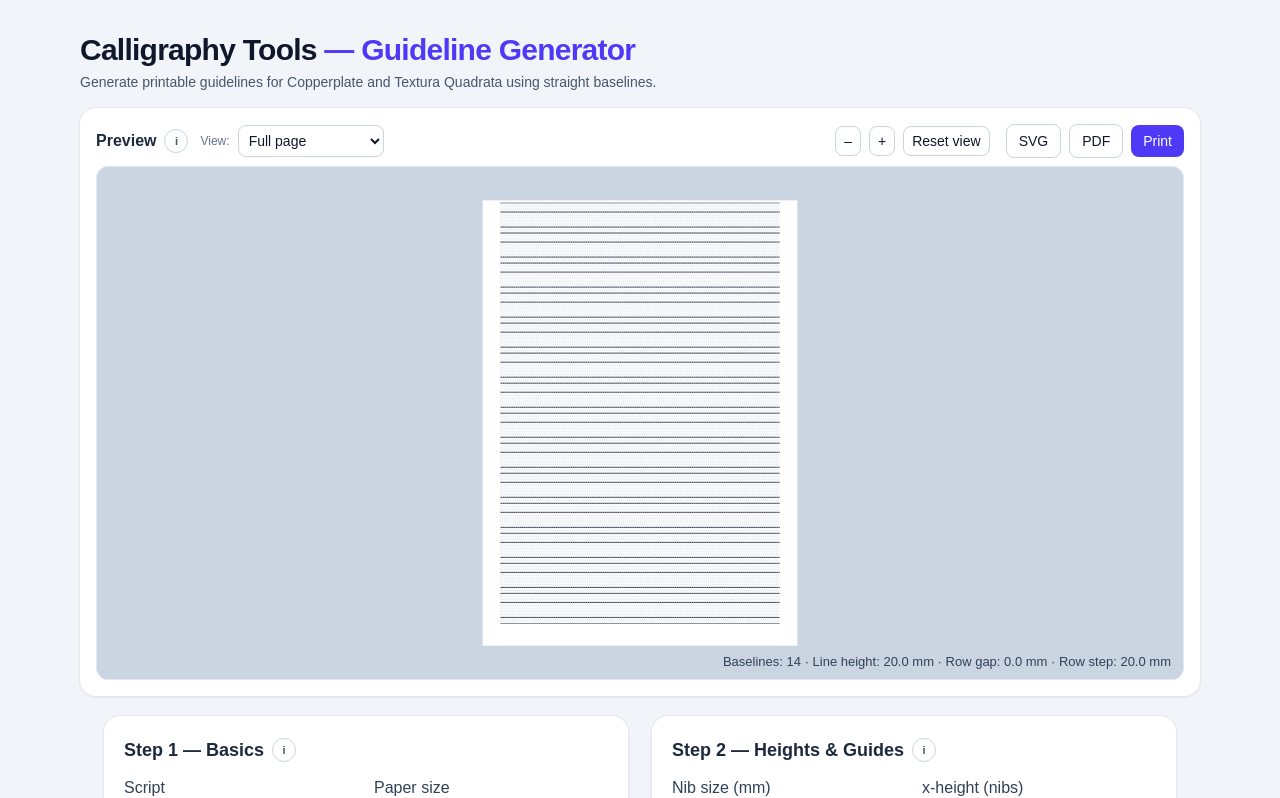
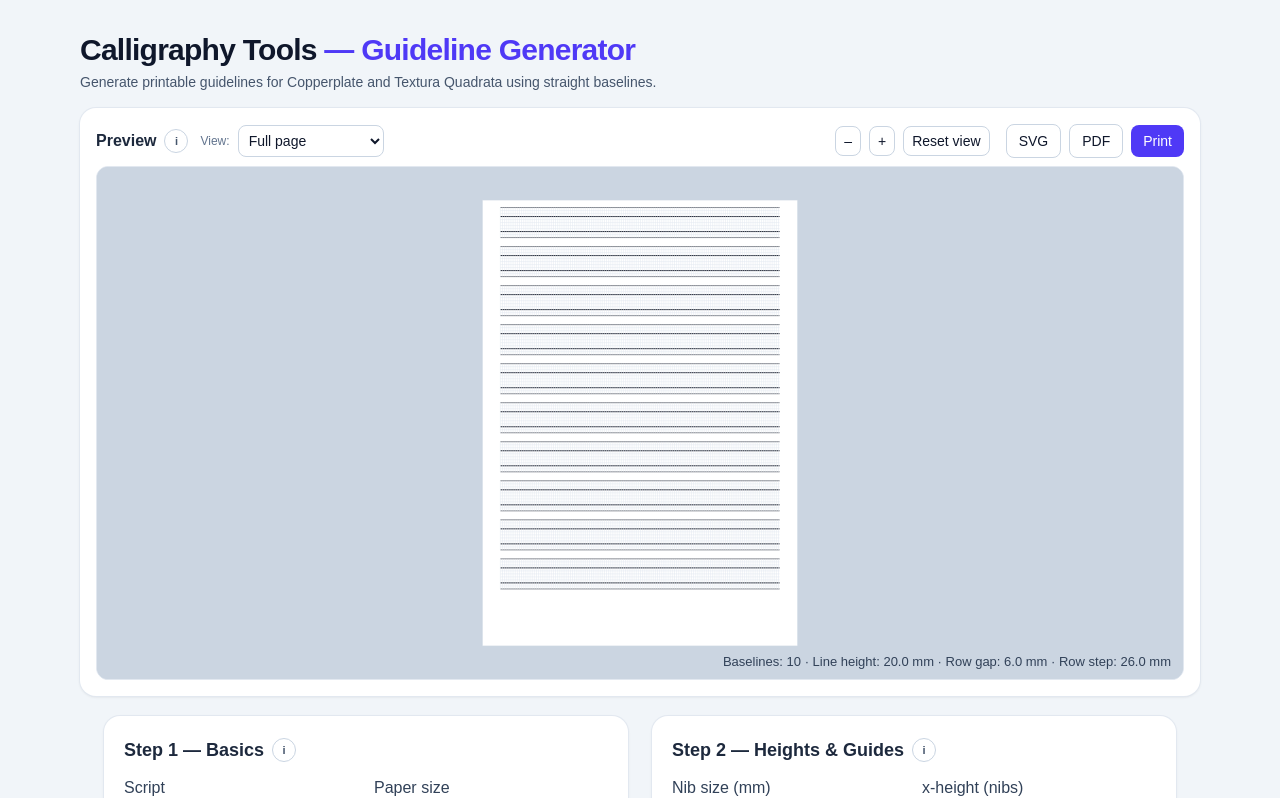
Before and after one commit to mashw/calligraphy-tools, a Next.js app: page /guidelines in a window 1280 px wide. Shown: the top 798 px of the page. Built offline with nearby package versions, Linux system fonts and the light colour scheme.

Commit message:
Update guideline defaults

```diff
--- a/src/app/guidelines/page.tsx
+++ b/src/app/guidelines/page.tsx
@@ -247,7 +247,7 @@ export default function GuidelinesPage() {
 
   const [ascNib, setAscNib] = useState(BLACKLETTER_GUIDE_DEFAULTS.ascNib);
   const [descNib, setDescNib] = useState(BLACKLETTER_GUIDE_DEFAULTS.descNib);
-  const [rowGapMM, setRowGapMM] = useState(0);
+  const [rowGapMM, setRowGapMM] = useState(6);
 
   const [useCalibration, setUseCalibration] = useState(false);
   const [calWordLowerMM, setCalWordLowerMM] = useState('');
@@ -364,7 +364,7 @@ export default function GuidelinesPage() {
   );
 
   const copperplateHeights = useMemo(
-    () => ({ xMM: xHeightMM, ascMM: xHeightMM * 0.5, descMM: xHeightMM * 0.3 }),
+    () => ({ xMM: xHeightMM, ascMM: xHeightMM * 2, descMM: xHeightMM * 2 }),
     [xHeightMM],
   );
 
@@ -380,8 +380,8 @@ export default function GuidelinesPage() {
 
   const margins = useMemo(
     () => ({
-      top: 12,
-      bottom: 12,
+      top: 15,
+      bottom: 15,
       left: 12,
       right: 12,
     }),
```
